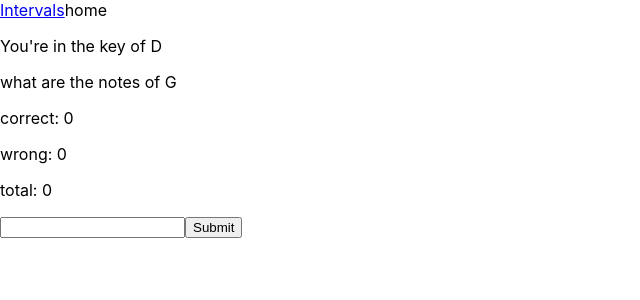
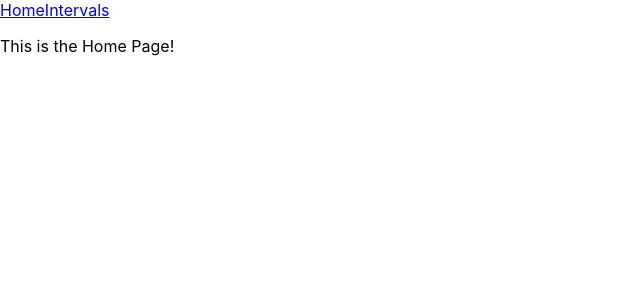
Before and after one commit to aj-malicsi/goated-fe, a React (Create React App) app: page / in a window 1280 px wide. Shown: the top 300 px of the page, without its empty margins (0-640 px from the left). Built offline with nearby package versions, Linux system fonts and the light colour scheme.

Commit message:
fixes fourths interval form

```diff
--- a/src/App.js
+++ b/src/App.js
@@ -1,8 +1,4 @@
-import {
-  BrowserRouter,
-  Routes,
-  Route
-} from "react-router-dom";
+
 import './App.css';
 import FifthsForm from './intervals/FifthsForm';
 import MajorChordsForm from './chords/DiatonicChordsForm';
@@ -17,7 +13,6 @@ function App() {
 
 
 
-    <MajorChordsForm />
     </>
 
   );
--- /dev/null
+++ b/src/common/HomePage.jsx
@@ -0,0 +1,14 @@
+import NavBar from "./NavBar";
+
+
+
+export default function HomePage(){
+    return(
+        <>
+
+        <NavBar />
+
+        <p>This is the Home Page!</p>
+        </>
+    )
+}
--- a/src/common/NavBar.jsx
+++ b/src/common/NavBar.jsx
@@ -3,6 +3,7 @@ import {Link} from 'react-router-dom'
 export default function NavBar(){
     return(
         <>
+        <Link to="/">Home</Link>
         <Link to="/intervals">Intervals</Link>
         </>
     )
--- a/src/index.js
+++ b/src/index.js
@@ -8,12 +8,13 @@ import FifthsForm from './intervals/FifthsForm';
 import FourthsForm from './intervals/FourthsForm';
 import ThirdsForm from './intervals/ThirdsForm';
 import IntervalsIndex from './intervals/IntervalsIndex';
+import HomePage from './common/HomePage';
 
 ReactDOM.render(
   <React.StrictMode>
     <BrowserRouter>
       <Routes>
-        <Route path="/" element={<App />}/>
+        <Route path="/" element={<HomePage />}/>
         <Route path="/intervals/fifths" element={<FifthsForm />}/>
         <Route path="/intervals/fourths" element={<FourthsForm />}/>
         <Route path="/intervals/thirds" element={<ThirdsForm />}/>
--- a/src/intervals/FifthsForm.jsx
+++ b/src/intervals/FifthsForm.jsx
@@ -58,9 +58,6 @@ export default function FifthsForm() {
 
       <input defaultValue="" {...register("answer")} />
 
-
-
-
       <input type="submit" />
     </form>
     </>
--- a/src/intervals/FourthsForm.jsx
+++ b/src/intervals/FourthsForm.jsx
@@ -1,19 +1,34 @@
 import React from "react";
+import { useState } from "react";
 import { useForm } from "react-hook-form";
 import NavBar from "../common/NavBar";
 
 export default function FifthsForm() {
 
-  const { register, handleSubmit, watch, formState: { errors } } = useForm();
+  const [correct, setCorrect] = useState(0)
+  const [wrong, setWrong] = useState(0)
+  const [total, setTotal] = useState(0)
+
+  const { register, handleSubmit, resetField, formState: { errors } } = useForm();
   const onSubmit = data => {
+    resetField("answer")
+
     if(data.answer === notes[val + 5]){
         console.log("correct", data.answer, display)
-         correct += 1
-         console.log("score", correct, wrong, total)
+        let temp = correct + 1
+
+        setCorrect(temp)
+
+        setTotal(total + 1)
+
     }
     else{
        console.log("wrong")
-        console.log("score", correct, wrong, total)
+       let temp = wrong + 1
+
+       setWrong(temp)
+       setTotal(total + 1)
+
 
     }
 
@@ -23,22 +38,21 @@ export default function FifthsForm() {
     'C', 'C#/Db', 'D', 'D#/Eb', 'E', 'F', 'F#/Gb', 'G', 'G#/Ab','A', 'A#/Bb', 'B' ]
     let val = Math.floor(Math.random() * 13)
     let display = notes[val]
-    let correct = 0
-    let wrong = 0
-    let total = correct + wrong
+
 
 
   return (
     <>
     <NavBar />
-    <p> what is the fourth of {display}</p>
+    <p> what is the fourth of {display}?</p>
+
+    <p>correct: {correct}</p>
+    <p>wrong: {wrong}</p>
+    <p>total: {total}</p>
 
     <form onSubmit={handleSubmit(onSubmit)}>
 
       <input defaultValue="" {...register("answer")} />
-
-
-
 
       <input type="submit" />
     </form>
--- a/src/intervals/IntervalsIndex.jsx
+++ b/src/intervals/IntervalsIndex.jsx
@@ -5,6 +5,7 @@ export default function IntervalsIndex(){
     return(
         <>
         <NavBar />
+        <br/>
         <Link to="/intervals/fifths">Fifths</Link> <br/>
         <Link to="/intervals/fourths">Fourths</Link><br/>
         <Link to="/intervals/thirds">Thirds</Link><br/>
```
Also changed, not shown: src/forms/FifthsForm.jsx (deleted, +0 -66 lines). Lines whose indentation alone changed are shown as unchanged.
